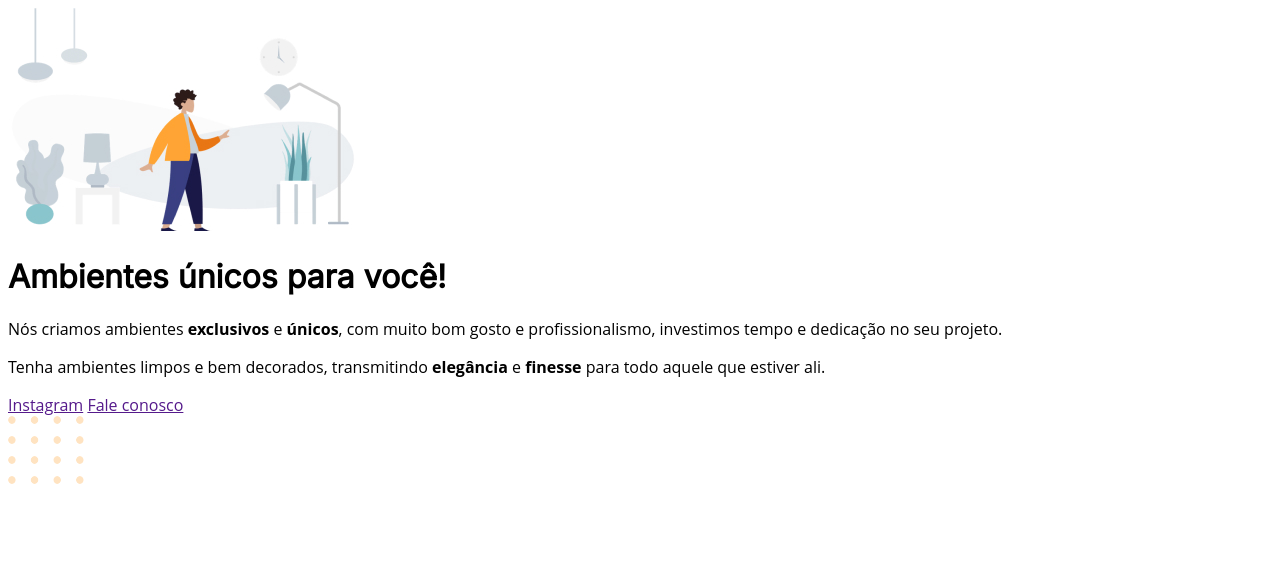
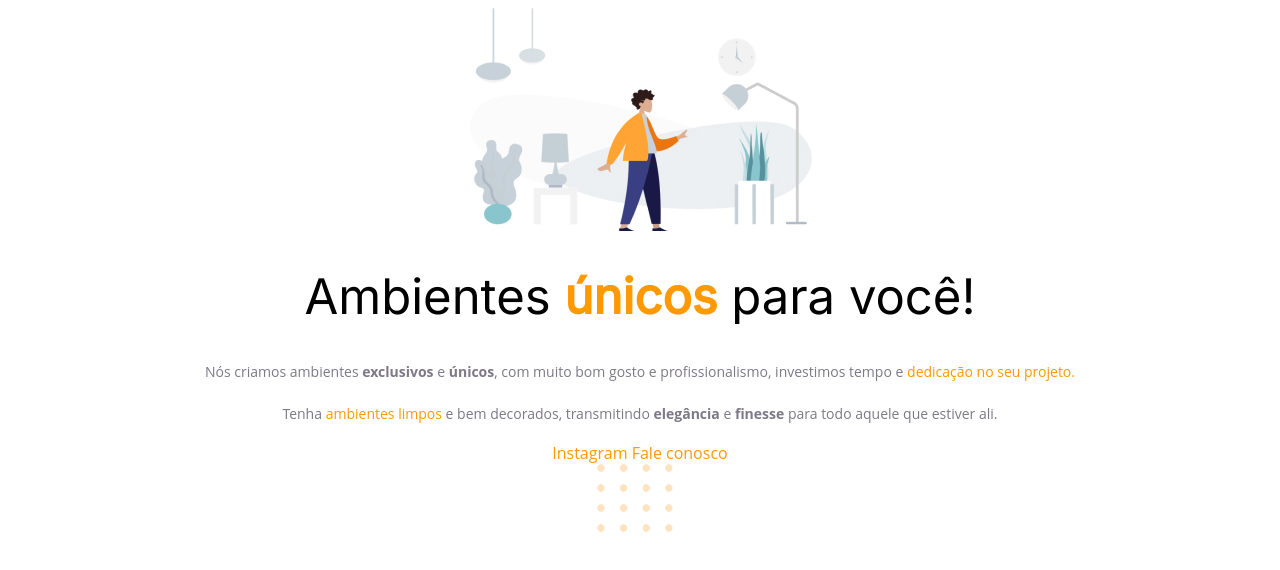
Before and after one commit to Matheussilva07/projeto01, a plain HTML site: page index.HTML in a window 1280 px wide. Drawn offline with Linux system fonts and the light colour scheme; files that its build step writes are made by us from their sources; a web font is replaced by a local one.

Commit message:
alinhando

```diff
--- a/css/style.CSS
+++ b/css/style.CSS
@@ -1,8 +1,30 @@
 body{
     font-family: 'Open Sans', sans-serif;
-
+    text-align: center;
 }
 
 h1{
     font-family: 'Inter', sans-serif;
+    font-size: 49px;
+    font-style: normal;
+    font-weight: 400;
+    line-height: 56px;
+    }
+h1 span{
+    font-weight: bold;
 }
+span{
+color:#F90;
+}
+p{
+  color:   #7D7987;
+  font-size: 14px;
+  font-style: normal;
+  font-weight: 400;
+  line-height: 28px;
+
+}
+#footer a{
+    color:#F90;
+    text-decoration: none;
+}
--- a/index.HTML
+++ b/index.HTML
@@ -4,7 +4,8 @@
     <meta charset="UTF-8">
     <meta name="viewport" content="width=device-width, initial-scale=1.0">
     <title>Móveis customizados</title>
-    <link rel="stylesheet" href="style.CSS">
+    <link rel="stylesheet" href="./css/style.CSS">
+
     <link rel="preconnect" href="https://fonts.googleapis.com">
     <link rel="preconnect" href="https://fonts.gstatic.com" crossorigin>
     <link href="https://fonts.googleapis.com/css2?family=Blaka+Ink&family=Inter&family=Merriweather+Sans&family=Mooli&family=Varela+Round&display=swap" rel="stylesheet">
```
